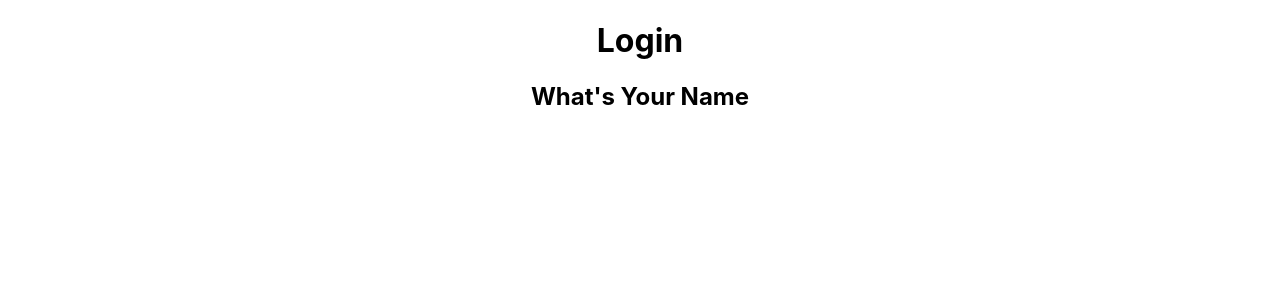
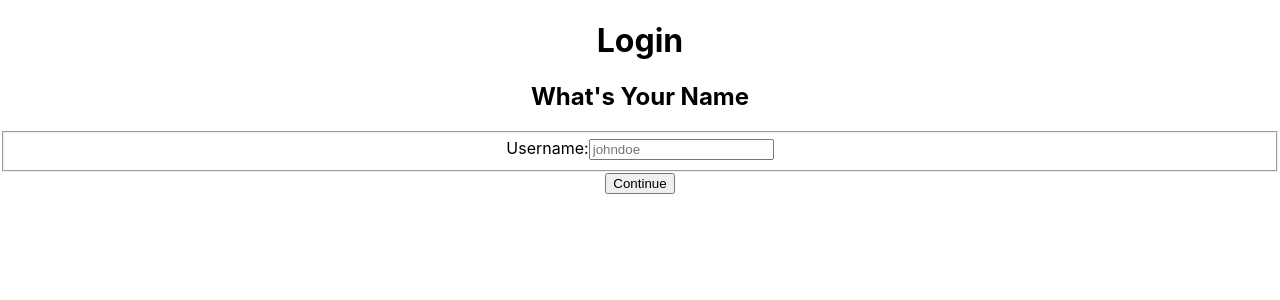
Before and after one commit to EliasHobby/OleEliasLostInTranslation, a React (Create React App) app in the folder lost-in-translation/: page / in a window 1280 px wide. Shown: the top 300 px of the page. Built offline with nearby package versions, Linux system fonts and the light colour scheme.

Commit message:
feat: add simple loginform

```diff
--- a/lost-in-translation/src/components/Login/LoginForm.jsx
+++ b/lost-in-translation/src/components/Login/LoginForm.jsx
@@ -1,10 +1,49 @@
 import {useForm} from 'react-hook-form'
 
+const usernameConfig = {
+    required:true,
+    minLength: 3
+}
+
 const LoginForm = () => {
+    const {
+        register,
+        handleSubmit,
+        formState: { errors }
+    } = useForm()
+
+    const onSubmit = (data) => {
+        console.log(data)
+
+    }
+    console.log(errors)
+
+    const errorMessage = (() => {
+        if (!errors.username){
+            return null
+        }
+        if(errors.username.type === 'required'){
+            return <span>Username is required</span>
+        }
+        if(errors.username.type === 'minLength'){
+            return <span>Username is too short</span>
+        }
+
+    })()
+
     return (
         <>
             <h2>What's Your Name</h2>
-            <form>
+            <form onSubmit = { handleSubmit(onSubmit) } >
+                <fieldset>
+                    <label htmlFor="username">Username:</label>
+                    <input type="text"
+                    placeholder="johndoe"
+                    {...register("username", usernameConfig) }
+                    />
+                    { errorMessage}
+                </fieldset>
+                <button type="submit">Continue</button>
 
             </form>
         </>
```
